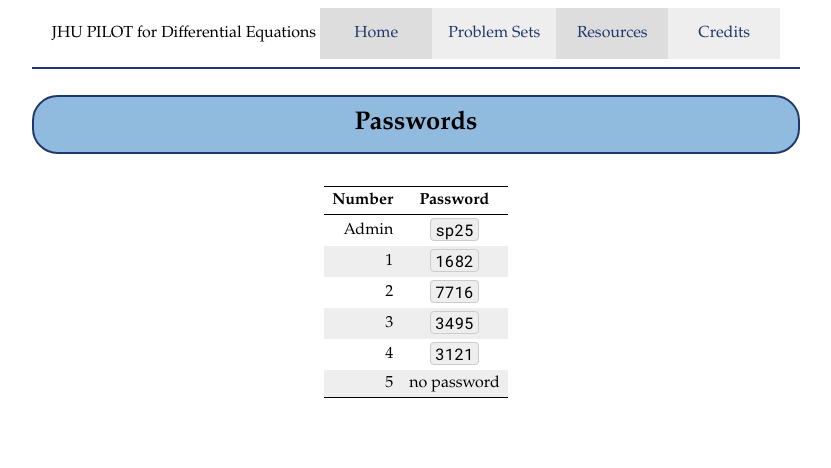
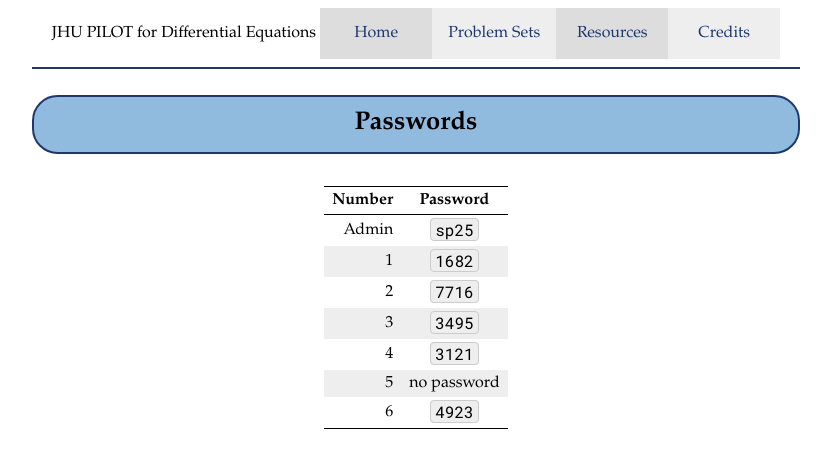
Before and after one commit to JHU-ODE-PILOT/SP25, a Jekyll site: the page built from password.md, in a window 1280 px wide. Shown: the top 468 px of the page, without its empty margins (224-1055 px from the left). Built offline with Jekyll 4.4.1, drawn with Linux system fonts in a browser that asks for light colours.

Commit message:
updates for week 6

```diff
--- a/password.md
+++ b/password.md
@@ -12,3 +12,4 @@ category: "problem_sets"
 |3|`3495`|
 |4|`3121`|
 |5|no password|
+|6|`4923`|
```
Also changed, not shown: 3 other files.
